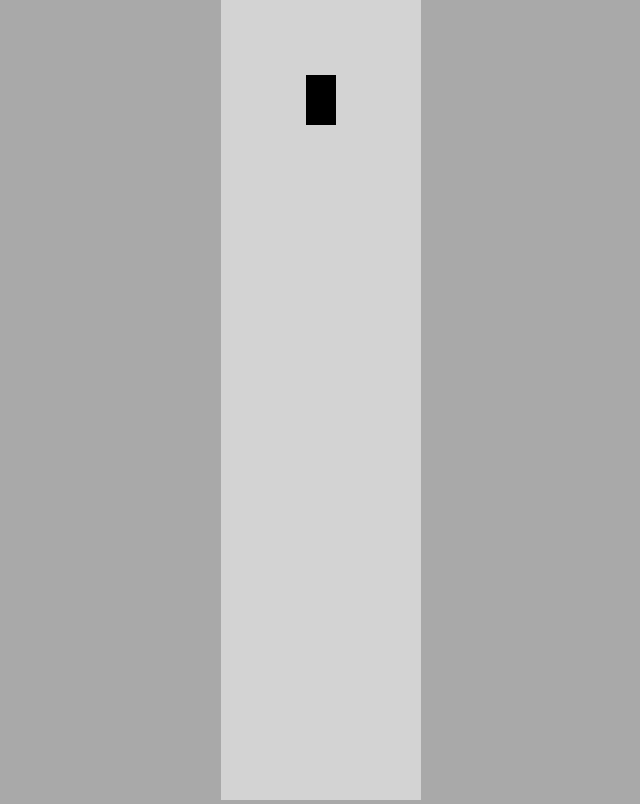
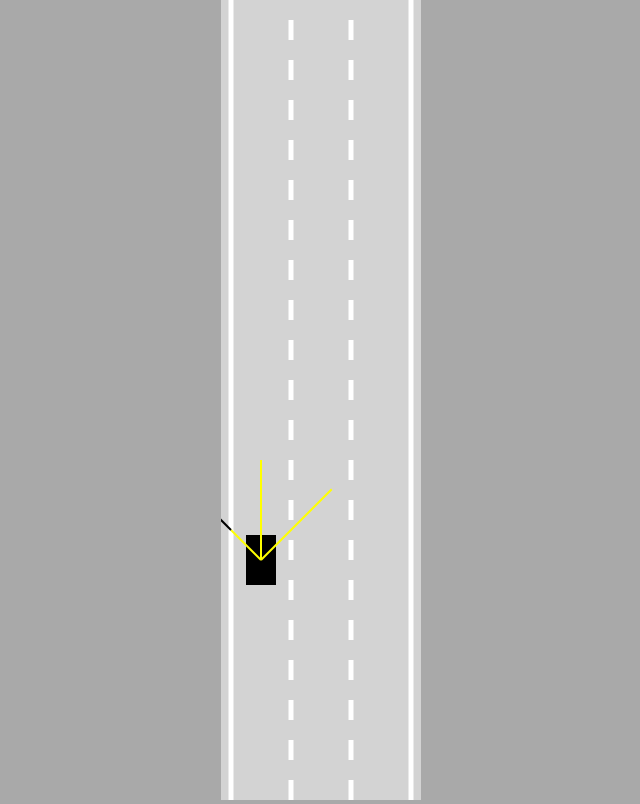
Before and after one commit to automatefreely-test/self-driving-car, a plain HTML site: page index.html in a window 1280 px wide. Shown: the whole page, without its empty margins (319-959 px from the left). Drawn offline with Linux system fonts and the light colour scheme.

Commit message:
sensor built

```diff
--- a/car.js
+++ b/car.js
@@ -11,6 +11,8 @@ class Car{
         this.acceleration=0.2;
         this.maxSpeed=3;
         this.friction=0.05;
+
+        this.sensor=new Sensor(this);
 
         this.angle=0;
     }
@@ -27,9 +29,11 @@ class Car{
         );
         ctx.fill();
         ctx.restore();
+        this.sensor.draw(ctx);
     }
-    update(){
+    update(roadBoarders){
         this.#move();
+        this.sensor.update(roadBoarders);
     }
     #move(){
         if(this.controls.forword){
--- a/index.html
+++ b/index.html
@@ -13,6 +13,9 @@
         <canvas id="myCanvas"></canvas>
 
         <!-- <script src="" async defer></script> -->
+        <script src="sensor.js"></script>
+        <script src="utils.js"></script>
+        <script src="road.js"></script>
         <script src="controls.js"></script>
         <script src="car.js"></script>
         <script src="main.js"></script>
--- a/main.js
+++ b/main.js
@@ -3,14 +3,19 @@ canvas.height = window.innerHeight;
 canvas.width = 200;
 
 const ctx = canvas.getContext('2d');
-const car = new Car(100, 100, 30,50);
+const road = new Road(canvas.width/2, canvas.width*0.9);
+const car = new Car(road.getLaneCenter(9), 100, 30,50);
 
 animate();
 
 function animate(){
-    car.update();
+    car.update(road.boarders);
 
     canvas.height = window.innerHeight;
+    ctx.save();
+    ctx.translate(0,-car.y + canvas.height*0.7);
+    road.draw(ctx);
     car.draw(ctx);
+    ctx.restore();
     requestAnimationFrame(animate);
 }
--- /dev/null
+++ b/sensor.js
@@ -0,0 +1,82 @@
+class Sensor{
+    constructor(car){
+        this.car=car;
+        this.rayCount=3;
+        this.rayLength=100;
+        this.raySpread=Math.PI/2;
+
+        this.rays=[];
+        this.readings=[];
+
+    }
+    update(roadBoarders){
+        this.#castRays();
+        this.readings=[];
+        for(let i=0;i<this.rays.length;i++){
+            this.readings.push(this.#getReading(this.rays[i], roadBoarders));
+        }
+
+    }
+    #getReading(ray, roadBoarders){
+        let touches=[];
+        for(let i=0;i<roadBoarders.length;i++){
+            const touch =getIntersection(
+                ray[0],
+                ray[1],
+                roadBoarders[i][0],
+                roadBoarders[i][1]
+            )
+            if(touch){
+                touches.push(touch);
+            }
+        }
+        if(touches.length==0){
+            return null;
+        }else{
+            const offSets = touches.map(x=>x.offset);
+            const minOffSet = Math.min(...offSets);
+            return touches.find(e=>e.offset==minOffSet);
+        }
+
+    }
+
+    #castRays(){
+        this.rays=[];
+        for(let i=0; i<this.rayCount;i++){
+            const rayAngle=lerp(
+                this.raySpread/2,
+                -this.raySpread/2,
+                (this.rayCount!=1)?(i/(this.rayCount-1)):0.5
+            );
+            const start={x:this.car.x, y:this.car.y};
+            const end={
+                x:this.car.x-this.rayLength*Math.sin(rayAngle+this.car.angle),
+                y:this.car.y-this.rayLength*Math.cos(rayAngle+this.car.angle)
+            };
+            this.rays.push([start,end]);
+        }
+    }
+    draw(ctx){
+        for(let i=0;i<this.rayCount;i++){
+            let end=this.rays[i][1];
+
+            if(this.readings[i]){
+                end = this.readings[i];
+            }
+
+            ctx.beginPath();
+            ctx.lineWidth=2;
+            ctx.strokeStyle="yellow";
+            ctx.moveTo(this.rays[i][0].x, this.rays[i][0].y);
+            ctx.lineTo(end.x, end.y);
+            ctx.stroke();
+
+            ctx.beginPath();
+            ctx.lineWidth=2;
+            ctx.strokeStyle="black";
+            ctx.moveTo(end.x, end.y);
+            ctx.lineTo(this.rays[i][1].x, this.rays[i][1].y);
+            ctx.stroke();
+        }
+    }
+}
--- a/utils.js
+++ b/utils.js
@@ -1,3 +1,21 @@
 function lerp(A,B,t){
     return A+(B-A)*t;
 }
+
+function getIntersection(A,B,C,D){
+    const tTop = (A.x-C.x)*(D.y-C.y)-(A.y-C.y)*(D.x-C.x);
+    const uTop = (C.y-A.y)*(B.x-A.x)-(C.x-A.x)*(B.y-A.y);
+    const bottom = (B.y-A.y)*(D.x-C.x)-(B.x-A.x)*(D.y-C.y);
+    if(bottom!=0){
+        t=tTop/bottom;
+        u=uTop/bottom;
+        if(t>=0 &&t<=1 && u>=0 && u<=1){
+            return {
+                x:lerp(A.x,B.x,t),
+                y:lerp(A.y,B.y,t),
+                offset:t
+                };
+        }
+     }
+    return null;
+}
```
Also changed, not shown: road.js (line endings or trailing spaces).
